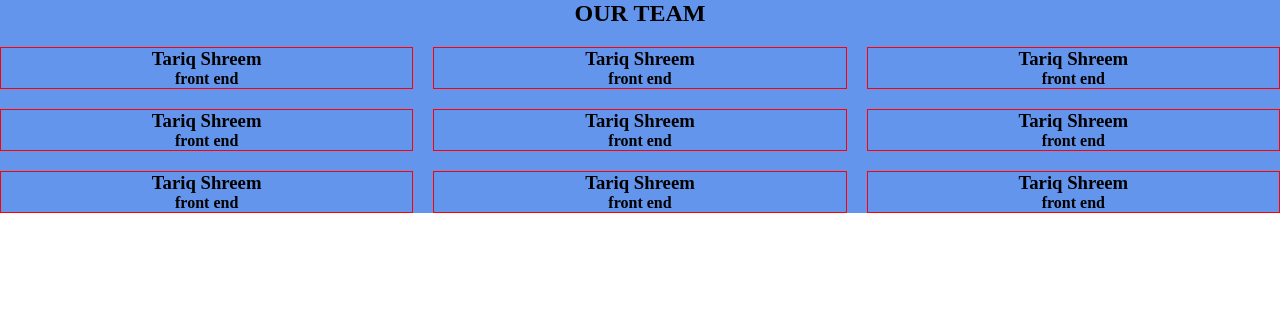
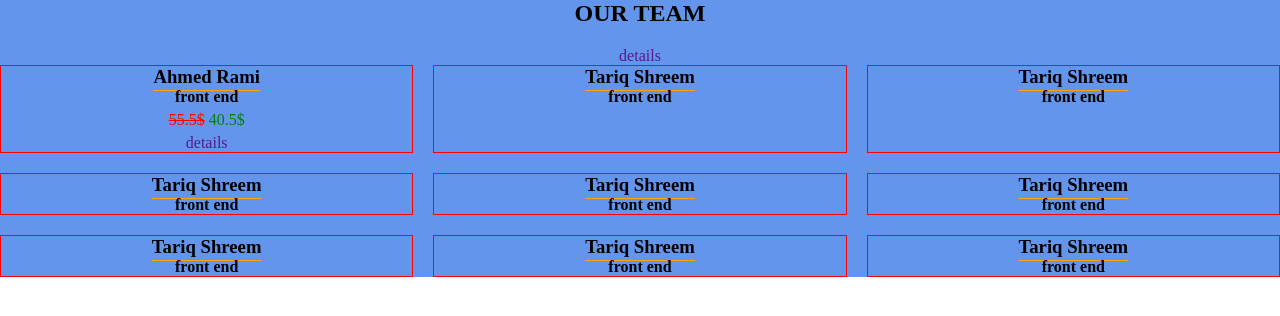
Before and after one commit to Haeder-mohamad/fs16_css_7, a plain HTML site: page index.html in a window 1280 px wide. Drawn offline with Linux system fonts and the light colour scheme.

Commit message:
creat text decoration

```diff
--- a/css/main.css
+++ b/css/main.css
@@ -32,9 +32,34 @@
 
 .team_item h3 {
     text-transform: capitalize;
+    text-decoration-line:underline;
+    text-decoration-color: orange;
+    text-decoration-style: solid;
+    text-underline-offset: 7px;
 }
 
 
 .team_item h4 {
     text-transform: lowercase;
 }
+
+
+.team_item .old_price {
+    text-decoration: line-through;
+    color: red;
+}
+
+
+.team_item .new_price {
+    color: green;
+}
+
+
+a {
+    text-decoration: none;
+}
+
+
+.price {
+    margin: 5px 0;
+}
--- a/index.html
+++ b/index.html
@@ -9,12 +9,18 @@
 <body>
     <div class="team_section">
         <h2>our team</h2>
+        <a href="">details</a>
 
         <div class="team_items">
 
             <div class="team_item">
-                <h3>tariq shreem</h3>
+                <h3>ahmed rami</h3>
                 <h4>front end</h4>
+                <div class="price">
+                    <span class="old_price">55.5$</span>
+                    <span class="new_price">40.5$</span>
+                </div>
+                <a href="">details</a>
             </div>
             <div class="team_item">
                 <h3>tariq shreem</h3>
```
